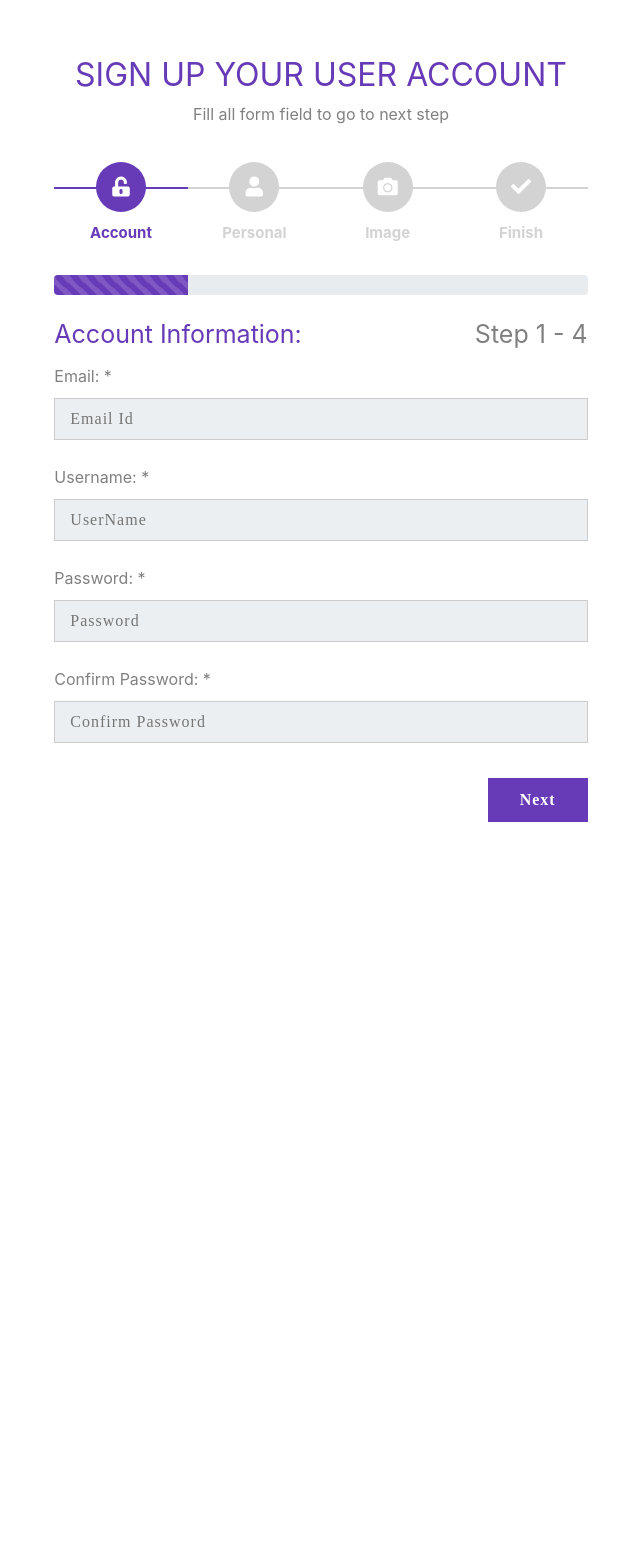
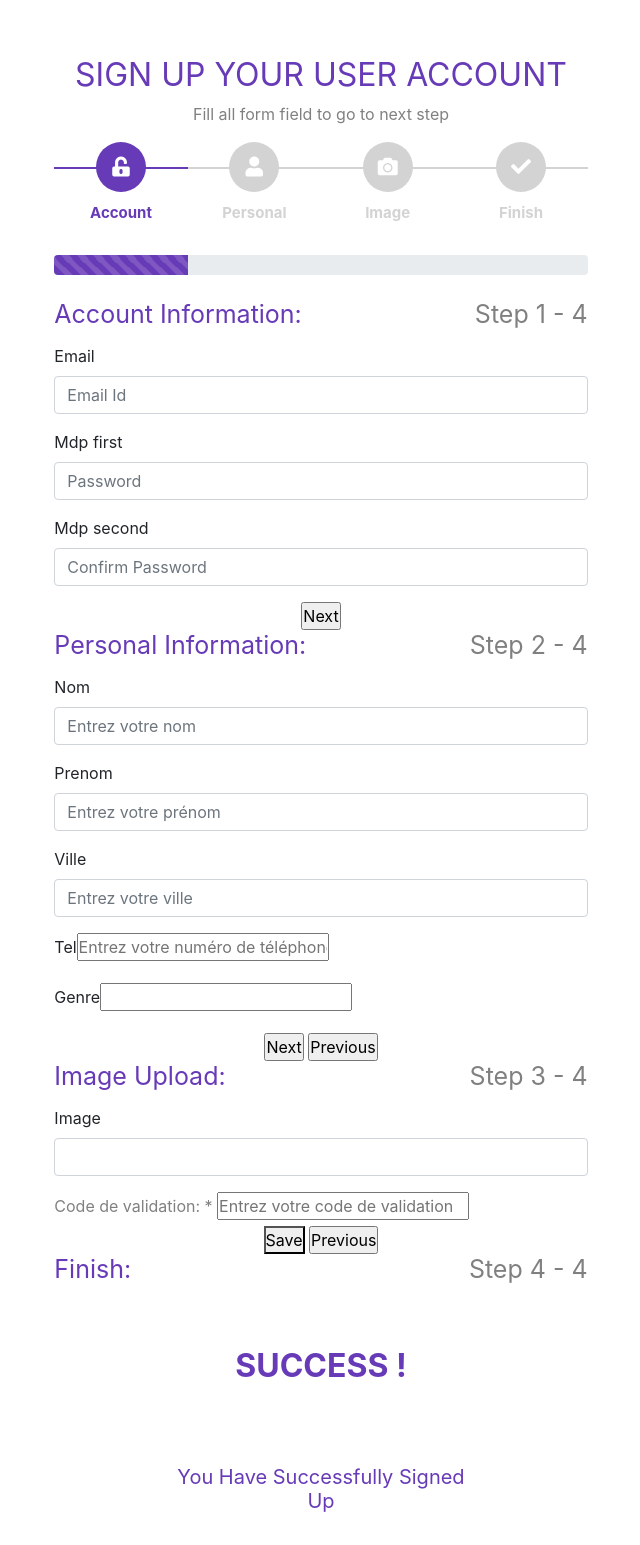
Before and after one commit to chammem/viecoaching, a Symfony app: template templates/security/registration.html.twig in a window 1280 px wide. Shown: the whole page, without its empty margins (319-959 px from the left). Before the commit the page ends 822 px from the top, so only its background shows below. Run offline with Twig, Linux system fonts and the light colour scheme; the template is opened without the code that fills it, so the values that code supplies are empty; form fields are guessed from the names that the template uses; some libraries are stand-ins or nearby versions.

Commit message:
register commit

```diff
--- a/public/base/inscription.css
+++ b/public/base/inscription.css
@@ -22,6 +22,7 @@
     text-align: center;
     position: relative;
     margin-top: 20px;
+
 }
 
 #msform fieldset {
@@ -46,28 +47,9 @@
     display: none;
 }
 
-#msform input, #msform textarea {
-    padding: 8px 15px 8px 15px;
-    border: 1px solid #ccc;
-    border-radius: 0px;
-    margin-bottom: 25px;
-    margin-top: 2px;
-    width: 100%;
-    box-sizing: border-box;
-    font-family: montserrat;
-    color: #2C3E50;
-    background-color: #ECEFF1;
-    font-size: 16px;
-    letter-spacing: 1px;
-}
 
-#msform input:focus, #msform textarea:focus {
-    -moz-box-shadow: none !important;
-    -webkit-box-shadow: none !important;
-    box-shadow: none !important;
-    border: 1px solid #673AB7;
-    outline-width: 0;
-}
+
+
 
 /*Next Buttons*/
 #msform .action-button {
@@ -230,3 +212,50 @@
     width: 100%;
     object-fit: cover;
 }
+#msform input[type="text"], #msform input[type="email"], #msform input[type="password"], #msform input[type="file"], #msform textarea {
+    padding: 8px 15px 8px 15px;
+    border: 1px solid #ccc;
+    border-radius: 0px;
+    margin-bottom: 25px;
+    margin-top: 2px;
+    width: 100%;
+    box-sizing: border-box;
+    font-family: montserrat;
+    color: #2C3E50;
+    background-color: #ECEFF1;
+    font-size: 16px;
+    letter-spacing: 1px;
+}
+
+.radio-option {
+    display: flex;
+    align-items: center;
+    margin-bottom: 10px;
+}
+
+.radio-option .radio-input {
+    margin-right: 10px !important;
+}
+
+.radio-option label {
+    display: inline-block !important;
+}
+.msform-text {
+    padding: 8px 15px 8px 15px;
+    border: 1px solid #ccc;
+    border-radius: 0px;
+    margin-bottom: 25px;
+    margin-top: 2px;
+    width: 100%;
+    box-sizing: border-box;
+    font-family: montserrat;
+    color: #2C3E50;
+    background-color: #ECEFF1;
+    font-size: 16px;
+    letter-spacing: 1px;
+}
+
+.radio-option-input {
+    margin-right: 10px !important;
+
+}
--- a/public/base/inscription.js
+++ b/public/base/inscription.js
@@ -74,3 +74,15 @@
     })
 
     });
+
+    $('.next').click(function(){
+        var current_step = $('#current_step').val();
+        current_step++;
+        $('#current_step').val(current_step);
+    });
+
+    $('.previous').click(function(){
+        var current_step = $('#current_step').val();
+        current_step--;
+        $('#current_step').val(current_step);
+    });
--- a/src/Form/UtilisateurType.php
+++ b/src/Form/UtilisateurType.php
@@ -4,7 +4,6 @@
 
 use App\Entity\Utilisateur;
 use Symfony\Component\Form\AbstractType;
-use Symfony\Component\Form\Extension\Core\Type\SubmitType;
 use Symfony\Component\Form\FormBuilderInterface;
 use Symfony\Component\OptionsResolver\OptionsResolver;
 
@@ -19,8 +18,9 @@
             ->add('tel')
             ->add('mdp')
             ->add('genre')
-            ->add('save',SubmitType::class)
-
+            ->add('image')
+            ->add('ville')
+            ->add('role')
         ;
     }
 
--- a/templates/security/login.html.twig
+++ b/templates/security/login.html.twig
@@ -22,7 +22,7 @@
 <form action="{{ path('security.login') }}" method="post">
 <div class="signin_form s_form "> <div class="login"> <h2>User Login</h2>
  </div> <div class="input_text">
- <input type="email" placeholder="Username" id="email" name="email" vqlue="{{ last_email }}"> <i class="fa fa-user">
+ <input type="email" placeholder="Username" id="email" name="email" value="{{ last_email }}"> <i class="fa fa-user">
  </i> </div>
  <div class="input_text">
   <input class="signin_pass" type="password" name="mdp" placeholder="Password" id="mdp">
--- a/templates/security/registration.html.twig
+++ b/templates/security/registration.html.twig
@@ -1,4 +1,8 @@
 {% block body %}
+
+
+
+
 
 
 <div class="container-fluid">
@@ -8,7 +12,8 @@
                 <h2 id="heading">Sign Up Your User Account</h2>
                 <p>Fill all form field to go to next step</p>
 
-                <form id="msform">
+                {{ form_start(form, {'attr': {'id': 'msform'}}) }}
+
                     <!-- progressbar -->
                     <ul id="progressbar">
                         <li class="active" id="account"><strong>Account</strong></li>
@@ -21,6 +26,7 @@
                 	</div>
                     <br>
                     <!-- fieldsets -->
+
                     <fieldset>
                         <div class="form-card">
                         	<div class="row">
@@ -31,17 +37,13 @@
                             		<h2 class="steps">Step 1 - 4</h2>
                             	</div>
                             </div>
-                            <label class="fieldlabels">Email: *</label>
-                            <input type="email" name="email" placeholder="Email Id"/>
-                            <label class="fieldlabels">Username: *</label>
-                            <input type="text" name="uname" placeholder="UserName"/>
-                            <label class="fieldlabels">Password: *</label>
-                            <input type="password" name="pwd" placeholder="Password"/>
-                            <label class="fieldlabels">Confirm Password: *</label>
-                            <input type="password" name="cpwd" placeholder="Confirm Password"/>
+                            {{ form_row(form.email, {'attr': {'placeholder': 'Email Id'}}) }}
+      {{ form_row(form.mdp.first, {'attr': {'placeholder': 'Password'}}) }}
+{{ form_row(form.mdp.second, {'attr': {'placeholder': 'Confirm Password'}}) }}
                         </div>
-                        <input type="button" name="next" class="next action-button" value="Next"/>
-                    </fieldset>
+  <input type="button" name="next" class="next action-button" value="Next"/>
+                                        </fieldset>
+
                     <fieldset>
                         <div class="form-card">
                             <div class="row">
@@ -52,18 +54,17 @@
                             		<h2 class="steps">Step 2 - 4</h2>
                             	</div>
                             </div>
-                            <label class="fieldlabels">First Name: *</label>
-                            <input type="text" name="fname" placeholder="First Name"/>
-                            <label class="fieldlabels">Last Name: *</label>
-                            <input type="text" name="lname" placeholder="Last Name"/>
-                            <label class="fieldlabels">Contact No.: *</label>
-                            <input type="text" name="phno" placeholder="Contact No."/>
-                            <label class="fieldlabels">Alternate Contact No.: *</label>
-                            <input type="text" name="phno_2" placeholder="Alternate Contact No."/>
+
+{{ form_row(form.nom, {'attr': {'placeholder': 'Entrez votre nom'}}) }}
+        {{ form_row(form.prenom, {'attr': {'placeholder': 'Entrez votre prénom'}}) }}
+        {{ form_row(form.ville, {'attr': {'placeholder': 'Entrez votre ville'}}) }}
+{{ form_row(form.tel, {'attr': {'placeholder': 'Entrez votre numéro de téléphone', 'class': 'votre-classe-css'}}) }}
+{{ form_row(form.genre, {'attr': {'class': 'votre-classe-css'}}) }}
                         </div>
-                        <input type="button" name="next" class="next action-button" value="Next"/>
-                        <input type="button" name="previous" class="previous action-button-previous" value="Previous"/>
+  <input type="button" name="next" class="next action-button" value="Next"/>
+                                         <input type="button" name="previous" class="previous action-button-previous" value="Previous"/>
                     </fieldset>
+
                     <fieldset>
                         <div class="form-card">
                             <div class="row">
@@ -74,12 +75,13 @@
                             		<h2 class="steps">Step 3 - 4</h2>
                             	</div>
                             </div>
-                            <label class="fieldlabels">Upload Your Photo:</label>
-                            <input type="file" name="pic" accept="image/*">
-                            <label class="fieldlabels">Upload Signature Photo:</label>
-                            <input type="file" name="pic" accept="image/*">
+                             {{ form_row(form.image) }}
+
+                            <label class="fieldlabels">Code de validation: *</label>
+<input type="text" name="validation_code" placeholder="Entrez votre code de validation">
                         </div>
-                        <input type="button" name="next" class="next action-button" value="Submit"/>
+{{ form_widget(form.save, {'attr': {'class': 'next action-button'}}) }}
+
                         <input type="button" name="previous" class="previous action-button-previous" value="Previous"/>
                     </fieldset>
                     <fieldset>
@@ -107,8 +109,9 @@
                                 </div>
                             </div>
                         </div>
+
                     </fieldset>
-                </form>
+               {{ form_end(form) }}
             </div>
         </div>
 	</div>
```
Also changed, not shown: migrations/Version20240214142716.php (added, +33 -0 lines), src/Controller/SecurityController.php (+4 -3 lines), src/Entity/Utilisateur.php (+30 -0 lines), src/Form/RegistreType.php (+41 -3 lines).
